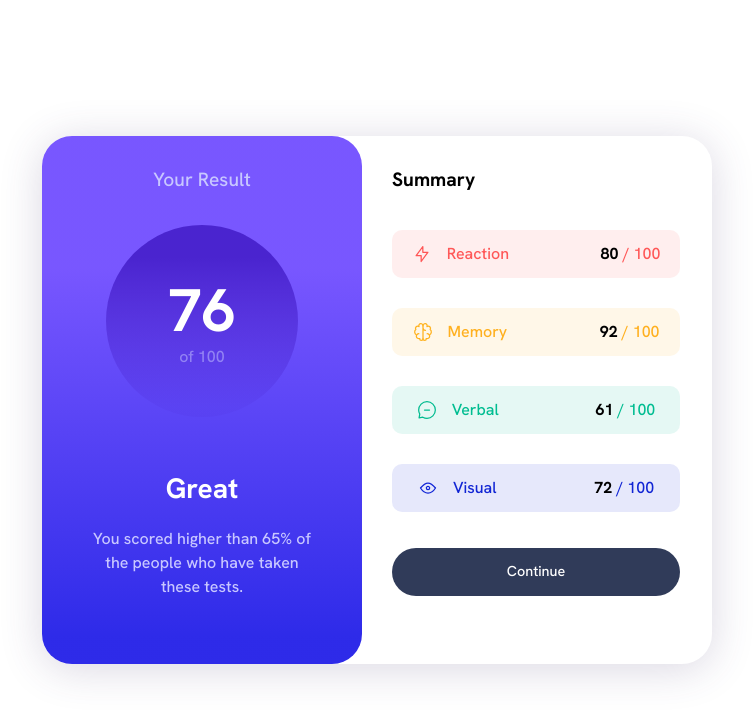
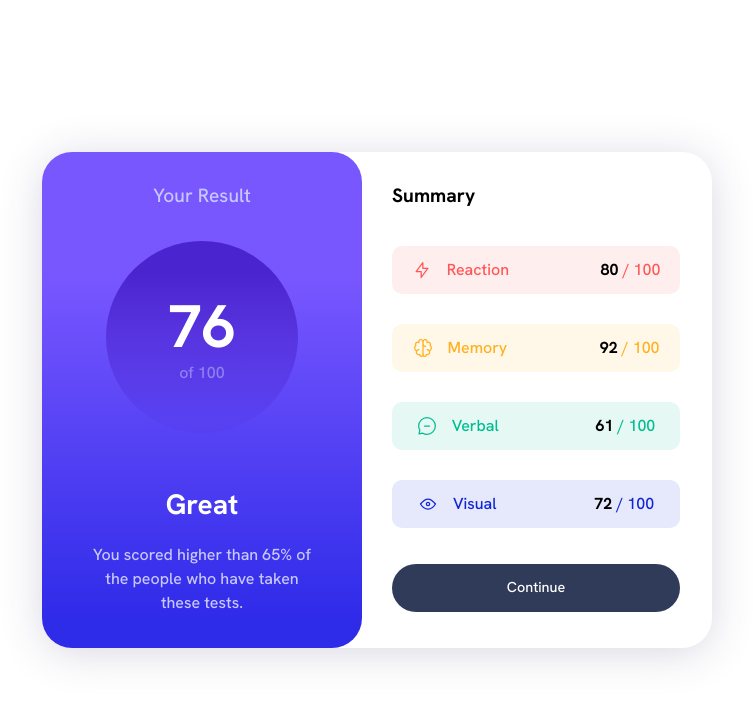
Before and after one commit to aratidsa/Result-Summary-Frontend-Mentor-Challenge, a plain HTML site: page index.html in a window 1280 px wide. Shown: the whole page, without its empty margins (263-1016 px from the left). Drawn offline with Linux system fonts and the light colour scheme.

Commit message:
Update style.css

```diff
--- a/style.css
+++ b/style.css
@@ -92,7 +92,7 @@ body{
 }
 
 .card{
-  height:33rem;
+  height:31rem;
   width:20rem;
   border-radius: 1.88rem;
 }
```
